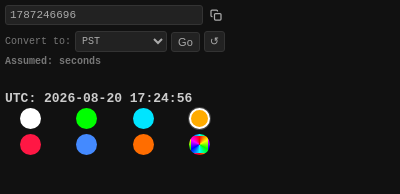
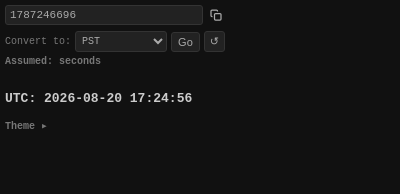
Before and after one commit to ram-bytes/utc-clock-chrome-extension, a browser extension: page popup.html in a window 400 px wide. Drawn offline with Linux system fonts and the light colour scheme.

Commit message:
Add foldable Theme section for color picker

```diff
--- a/popup.css
+++ b/popup.css
@@ -130,11 +130,44 @@ body {
   margin-bottom: 24px;
 }
 
+#theme-toggle {
+  display: block;
+  width: 100%;
+  text-align: left;
+  background: none;
+  border: none;
+  color: #777777;
+  font-family: monospace;
+  font-size: 10px;
+  font-weight: bold;
+  cursor: pointer;
+  padding: 0;
+  margin-top: 14px;
+  margin-bottom: 8px;
+}
+
+#theme-toggle:hover {
+  color: #ffffff;
+}
+
+.theme-arrow {
+  display: inline-block;
+  transition: transform 0.15s;
+}
+
+#theme-toggle.expanded .theme-arrow {
+  transform: rotate(90deg);
+}
+
 #grid {
   display: grid;
   grid-template-columns: repeat(4, 1fr);
   gap: 5px;
   justify-items: center;
+}
+
+#grid.collapsed {
+  display: none;
 }
 
 .cell {
--- a/popup.html
+++ b/popup.html
@@ -42,7 +42,10 @@
   <div id="unit-label"></div>
   <div id="utc-time"></div>
   <div id="tz-time"></div>
-  <div id="grid"></div>
+  <button id="theme-toggle" type="button">
+    Theme <span class="theme-arrow">▸</span>
+  </button>
+  <div id="grid" class="collapsed"></div>
   <script src="converter.js"></script>
   <script src="popup.js"></script>
 </body>
--- a/popup.js
+++ b/popup.js
@@ -164,3 +164,12 @@ chrome.storage.local.get(['colorPair', 'selectedTz', 'tzActive'], (result) => {
 tzSelect.addEventListener('change', () => {
   chrome.storage.local.set({ selectedTz: tzSelect.selectedOptions[0].text });
 });
+
+// ── THEME TOGGLE ─────────────────────────────────────────────────────────────
+
+const themeToggle = document.getElementById('theme-toggle');
+const grid        = document.getElementById('grid');
+themeToggle.addEventListener('click', () => {
+  const collapsed = grid.classList.toggle('collapsed');
+  themeToggle.classList.toggle('expanded', !collapsed);
+});
```
